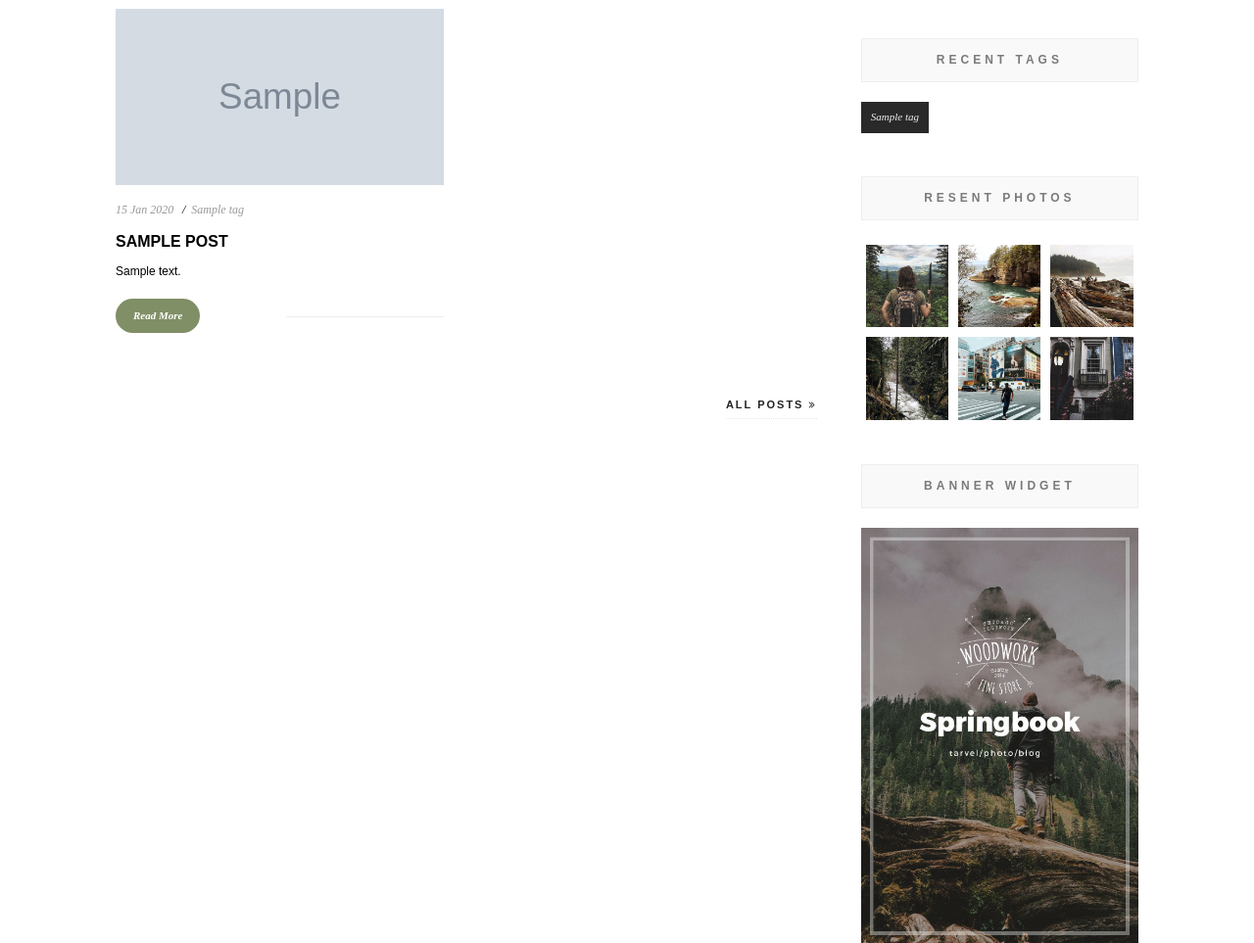
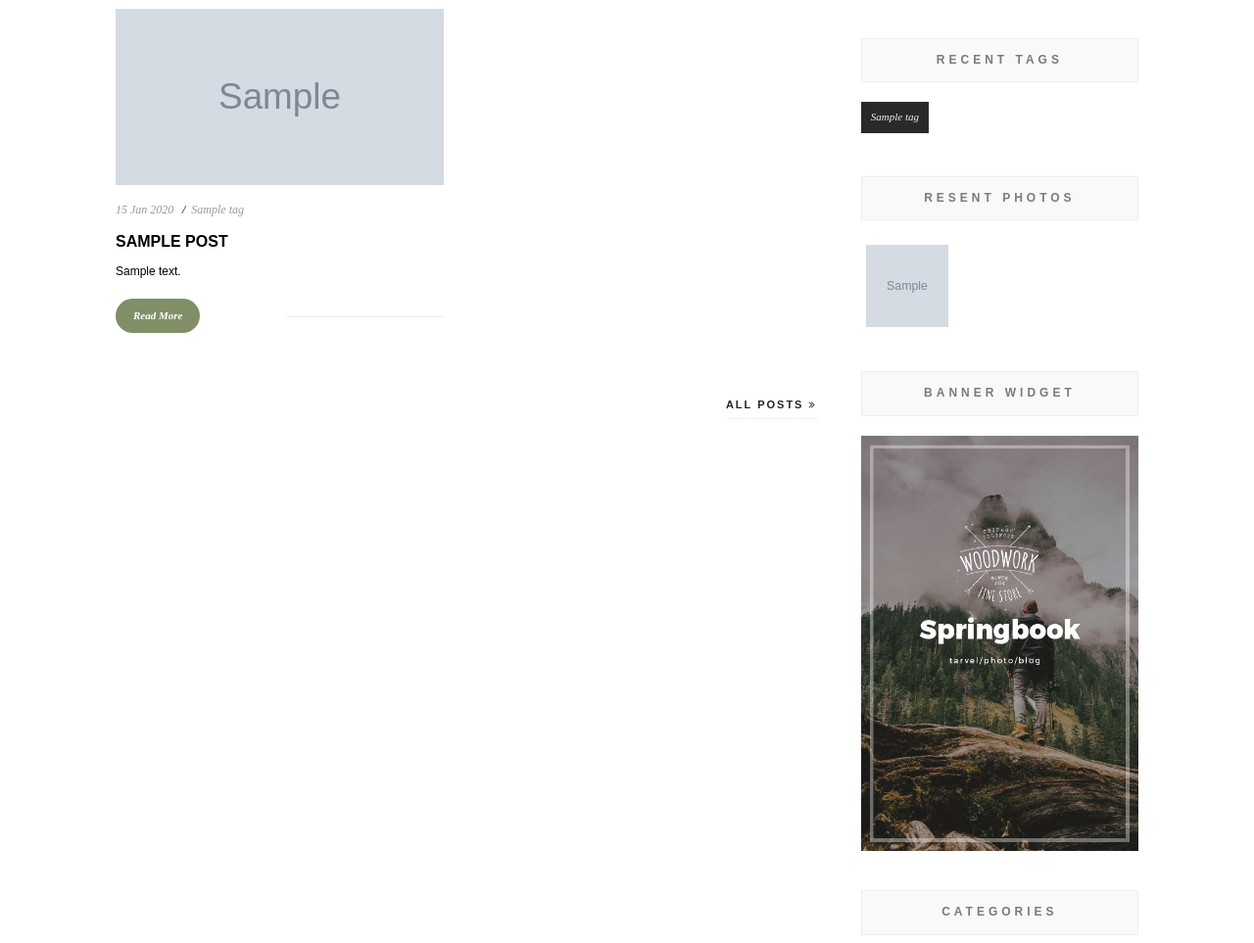
Before and after one commit to inn-u/blog, a Django app: page / in a window 1280 px wide. Shown: the part 1125-2088 px from the top of the page at 98% size. Run offline with Django 5.2, Linux system fonts and the light colour scheme; tables that the repository leaves empty hold one stand-in row (values such as "Sample post"); grey boxes marked "Sample" are stand-in pictures; some libraries are stand-ins or nearby versions.

Commit message:
creating gallery and added to widgets

```diff
--- a/blog/templatetags/custom_filters.py
+++ b/blog/templatetags/custom_filters.py
@@ -1,5 +1,5 @@
 from django import template
-from blog.models import Tag, Comment, Post
+from blog.models import Tag, Comment, Post, PostImage
 from django.db.models import Max
 from django.templatetags.static import static
 
@@ -56,3 +56,8 @@ def post_image_or_placeholder(post):
     if first_image:
         return first_image.image.url
     return static('placeholders/photo_placeholder.png')
+
+
+@register.simple_tag
+def latest_images(count=6):
+    return PostImage.objects.order_by('-id')[:count]
--- a/blog/urls.py
+++ b/blog/urls.py
@@ -1,12 +1,20 @@
 from django.urls import path
 
-from .views import AboutPage, ContactPage, Error404, ListPostView, SinglePostView
+from .views import (
+    AboutPage,
+    ContactPage,
+    Error404,
+    ListPostView,
+    SinglePostView,
+    PhotoGallery,
+)
 
 urlpatterns = [
     path('about/', AboutPage.as_view(), name='about'),
     path('contact/', ContactPage.as_view(), name='contact'),
     path('preview-404/', Error404.as_view(), name='preview-404/'),
     path('', ListPostView.as_view(), name='post_list'),
+    path('gallery/', PhotoGallery.as_view(), name='gallery'),
     path('<slug:slug>/', SinglePostView.as_view(), name='post_detail'),
     path('tag/<slug:tag_slug>/', ListPostView.as_view(), name='posts_by_tag'),
     path(
--- a/blog/views.py
+++ b/blog/views.py
@@ -2,7 +2,7 @@ from django.shortcuts import get_object_or_404, redirect
 from django.views.generic import DetailView, ListView, TemplateView
 
 from .forms import CommentForm
-from .models import Post, Tag, Category, Comment
+from .models import Post, Tag, Category, Comment, PostImage
 
 
 class HomePageView(TemplateView):
@@ -108,3 +108,13 @@ class ContactPage(TemplateView):
 
 class Error404(TemplateView):
     template_name = '404.html'
+
+
+class PhotoGallery(TemplateView):
+    template_name = 'gallery.html'
+
+    def get_context_data(self, **kwargs):
+        context = super().get_context_data(**kwargs)
+        context['images'] = PostImage.objects.all().select_related('post__category')
+        context['categories'] = Category.objects.all()
+        return context
--- a/static/css/style.css
+++ b/static/css/style.css
@@ -2353,6 +2353,24 @@ ul {
 .jr-insta-thumb li img {
 	width:100%;
 	height:auto;
+	object-fit: cover;
+	display: block;
+}
+.jr-insta-thumb li .square-thumb {
+	position: relative;
+	width: 100%;
+	padding-top: 100%;
+	overflow: hidden;
+}
+
+.jr-insta-thumb li .square-thumb img {
+	position: absolute;
+	top: 0;
+	left: 0;
+	width: 100%;
+	height: 100%;
+	object-fit: cover;
+	display: block;
 }
 .jr-insta-thumb li a {
 	-webkit-transition: all 0.3s ease-in-out;
--- a/templates/partials/footer.html
+++ b/templates/partials/footer.html
@@ -81,13 +81,17 @@
 
         <div class="footer-widget-inner">
           <div class="footer-widget">
-            <h3>Our instagram</h3>
+            <h3>Our Gallery</h3>
             <div class="jr-insta-thumb">
               <ul>
-                <li><a href="#"><img src="{% static 'images/instagram/1.jpg' %}" alt=""></a></li>
-                <li><a href="#"><img src="{% static 'images/instagram/2.jpg' %}" alt=""></a></li>
-                <li><a href="#"><img src="{% static 'images/instagram/3.jpg' %}" alt=""></a></li>
-                <li><a href="#"><img src="{% static 'images/instagram/4.jpg' %}" alt=""></a></li>
+                  {% latest_images as latest_images %}
+                  {% for img in latest_images %}
+                    <li><a href="{{ img.post.get_absolute_url }}">
+                        <div class="square-thumb">
+                            <img src="{{ img.image.url }}" alt="">
+                        </div></a>
+                    </li>
+                  {% endfor %}
               </ul>
             </div>
           </div>
--- a/templates/partials/header.html
+++ b/templates/partials/header.html
@@ -66,14 +66,7 @@
                       <!--second level end-->
                   </li>
                   <li>
-                      <a href="index.html#">Gallery</a>
-                      <!--second level end-->
-                      <ul>
-                          <li><a href="gallery.html">3 columns</a></li>
-                          <li><a href="gallery2.html">4 columns</a></li>
-                          <li><a href="gallery3.html">2 columns</a></li>
-                      </ul>
-                      <!--second level end-->
+                      <a href="{ url 'gallery' }">Gallery</a>
                   </li>
                   <li><a href="{% url 'contact' %}">Contact</a></li>
               </ul>
--- a/templates/partials/main-sidebar.html
+++ b/templates/partials/main-sidebar.html
@@ -64,24 +64,14 @@
             <div class="instagram-widget">
                 <div class='jr-insta-thumb'>
                     <ul>
-                        <li>
-                            <a href="index.html#"><img src="{% static 'images/instagram/1.jpg' %}" alt=""></a>
-                        </li>
-                        <li>
-                            <a href="index.html#"><img src="{% static 'images/instagram/2.jpg' %}" alt=""></a>
-                        </li>
-                        <li>
-                            <a href="index.html#"><img src="{% static 'images/instagram/3.jpg' %}" alt=""></a>
-                        </li>
-                        <li>
-                            <a href="index.html#"><img src="{% static 'images/instagram/4.jpg' %}" alt=""></a>
-                        </li>
-                        <li>
-                            <a href="index.html#"><img src="{% static 'images/instagram/5.jpg' %}" alt=""></a>
-                        </li>
-                        <li>
-                            <a href="index.html#"><img src="{% static 'images/instagram/6.jpg' %}" alt=""></a>
-                        </li>
+                        {% latest_images as latest_images %}
+                        {% for img in latest_images %}
+                            <li><a href="{{ img.post.get_absolute_url }}">
+                                <div class="square-thumb">
+                                    <img src="{{ img.image.url }}" alt="">
+                                </div></a>
+                            </li>
+                        {% endfor %}
                     </ul>
                 </div>
             </div>
--- a/templates/post-single.html
+++ b/templates/post-single.html
@@ -222,5 +222,6 @@
         <!-- main-sidebar end-->
     </div>
     <!-- article-holder  end-->
+</div>
 
 {% endblock %}
```
Also changed, not shown: templates/gallery.html (added, +53 -0 lines).
